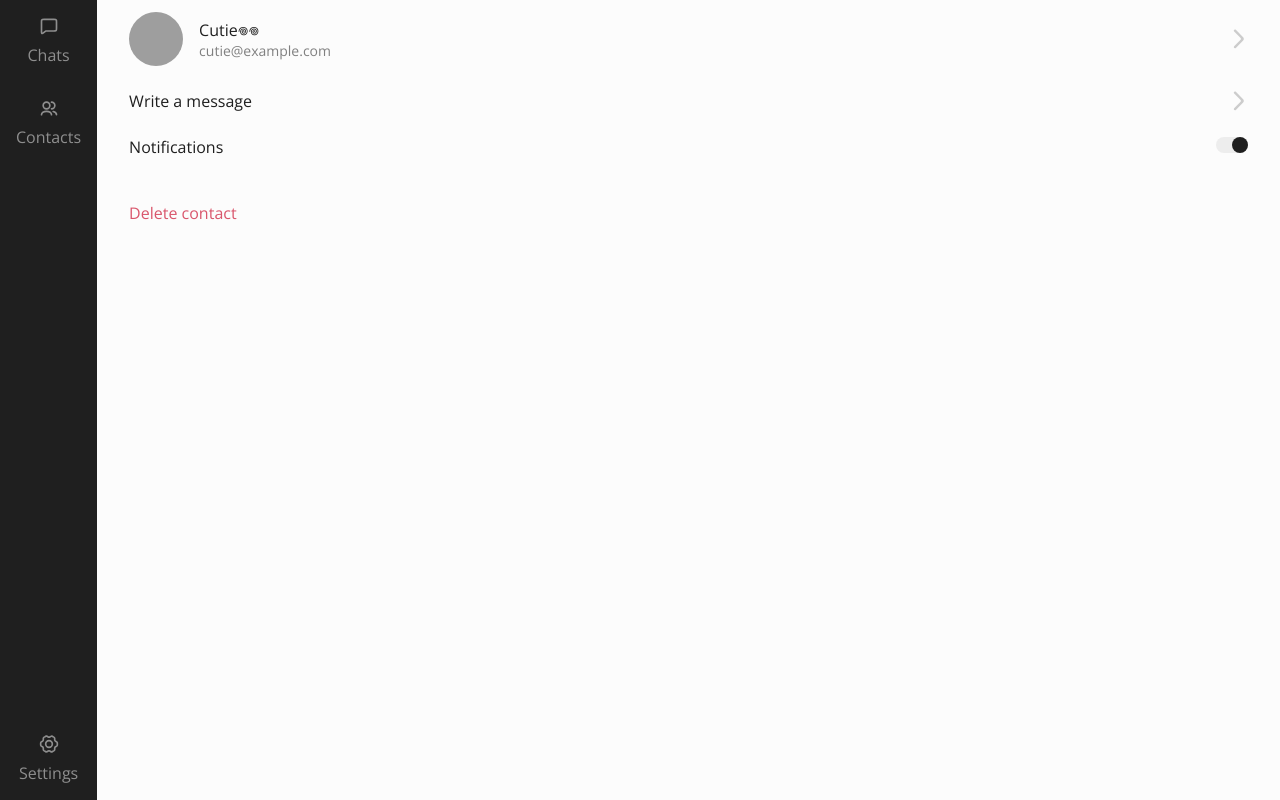
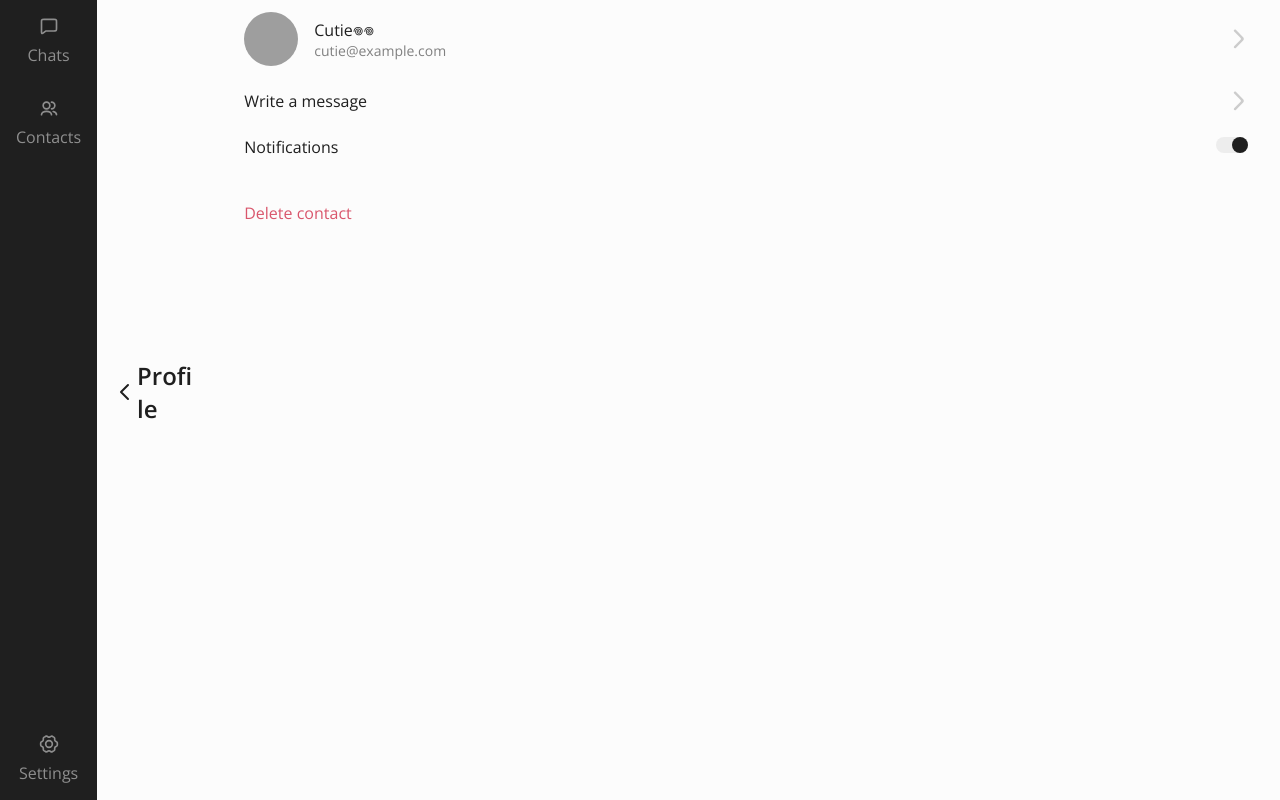
Before and after one commit to asxnah/chat-app, a React (Vite) app: page /contact/1 in a window 1280 px wide. Built offline with nearby package versions, Linux system fonts and the light colour scheme; grey boxes are pictures that could not be loaded.

Commit message:
feat: header

```diff
--- a/src/pages/mobile/Contact/Contact.tsx
+++ b/src/pages/mobile/Contact/Contact.tsx
@@ -5,6 +5,7 @@ import { Toggler } from '../../../uikit/Toggler/Toggler';
 import s from './styles.module.css';
 
 import fetchedContacts from '../../../mockData/contacts.json';
+import { Header } from '../../../components/Header/Header';
 
 const Contact = () => {
 	const navigate = useNavigate();
@@ -42,6 +43,8 @@ const Contact = () => {
 	}, [id]);
 
 	return (
+		<>
+			<Header heading="Profile" onChevronClick={() => navigate('/contacts')} />
 			<main className={s.main}>
 				<UserInfo
 					type="profile"
@@ -60,6 +63,7 @@ const Contact = () => {
 					Delete contact
 				</button>
 			</main>
+		</>
 	);
 };
 
```
Lines whose indentation alone changed are shown as unchanged.
